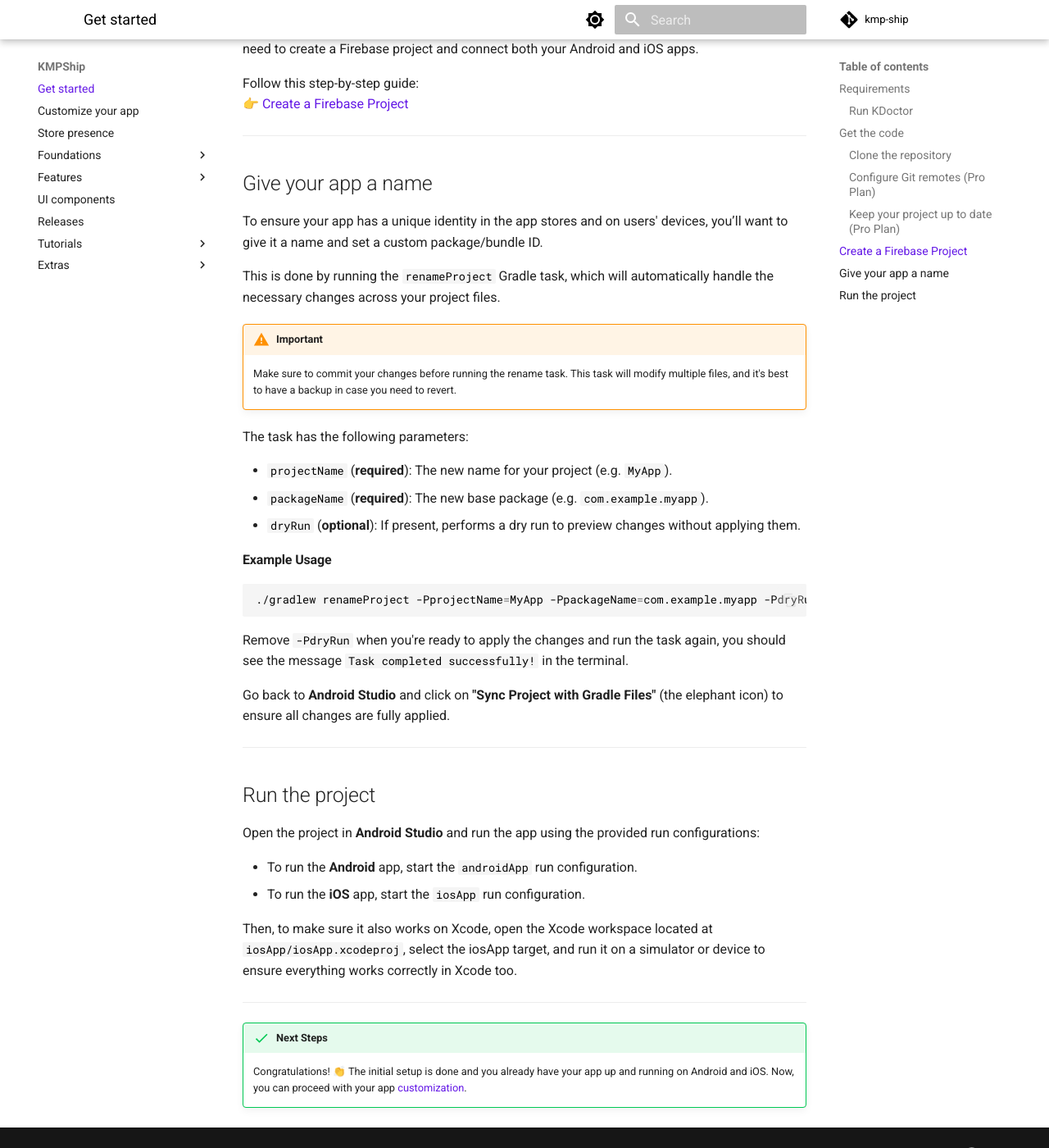
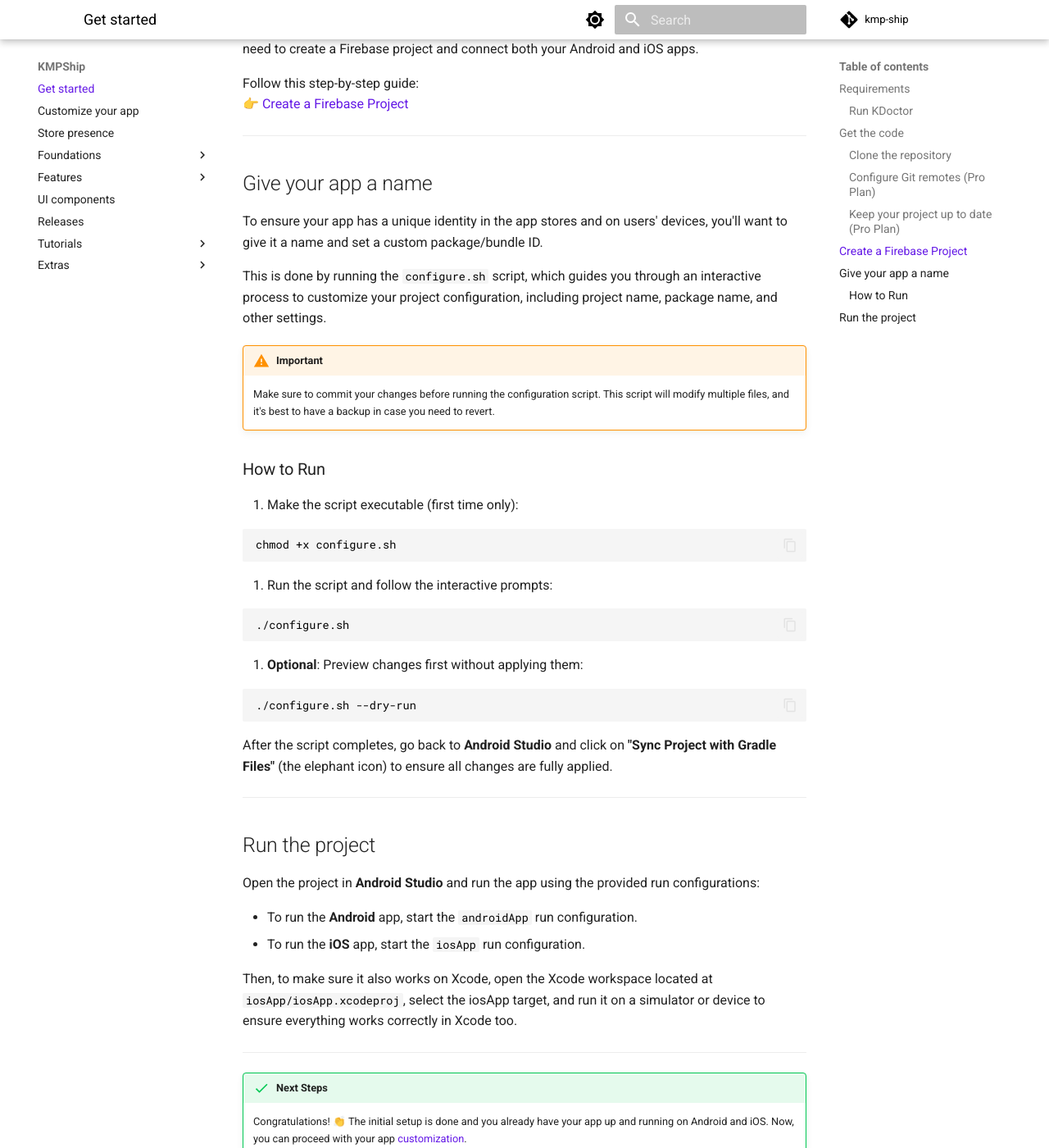
Before and after one commit to Tweener/kmpshipdoc, an MkDocs documentation site: the page built from docs/index.md, in a window 1280 px wide and 1400 px high, scrolled down 2282 px. Shown: the whole window at 82% size. Built offline with MkDocs 1.6.1 and Material for MkDocs 9.7.7, drawn with Linux system fonts in a browser that asks for light colours.

Commit message:
Update app naming instructions to use configure.sh script
Replaces references to the Gradle renameProject task with instructions for the new configure.sh script. Adds step-by-step guidance for running the script, including dry-run support, and updates warnings and examples accordingly.

````diff
--- a/docs/index.md
+++ b/docs/index.md
@@ -101,29 +101,35 @@ Follow this step-by-step guide:
 
 ## Give your app a name
 
-To ensure your app has a unique identity in the app stores and on users' devices, you’ll want to give it a name and set a custom package/bundle ID.
+To ensure your app has a unique identity in the app stores and on users' devices, you'll want to give it a name and set a custom package/bundle ID.
 
-This is done by running the `renameProject` Gradle task, which will automatically handle the necessary changes across your project files.
+This is done by running the `configure.sh` script, which guides you through an interactive process to customize your project configuration, including project name, package name, and other settings.
 
 !!! warning "Important"
 
-    Make sure to commit your changes before running the rename task. This task will modify multiple files, and it's best to have a backup in case you need to revert.
+    Make sure to commit your changes before running the configuration script. This script will modify multiple files, and it's best to have a backup in case you need to revert.
 
-The task has the following parameters:
+### How to Run
 
-* `projectName` (**required**): The new name for your project (e.g. `MyApp`).
-* `packageName` (**required**): The new base package (e.g. `com.example.myapp`).
-* `dryRun` (**optional**): If present, performs a dry run to preview changes without applying them.
-
-<h4>Example Usage</h4>
+1. Make the script executable (first time only):
 
 ```bash
-./gradlew renameProject -PprojectName=MyApp -PpackageName=com.example.myapp -PdryRun
+chmod +x configure.sh
 ```
 
-Remove `-PdryRun` when you're ready to apply the changes and run the task again, you should see the message `Task completed successfully!` in the terminal.
+2. Run the script and follow the interactive prompts:
 
-Go back to **Android Studio** and click on **"Sync Project with Gradle Files"** (the elephant icon) to ensure all changes are fully applied.
+```bash
+./configure.sh
+```
+
+3. **Optional**: Preview changes first without applying them:
+
+```bash
+./configure.sh --dry-run
+```
+
+After the script completes, go back to **Android Studio** and click on **"Sync Project with Gradle Files"** (the elephant icon) to ensure all changes are fully applied.
 
 ---
 
````
